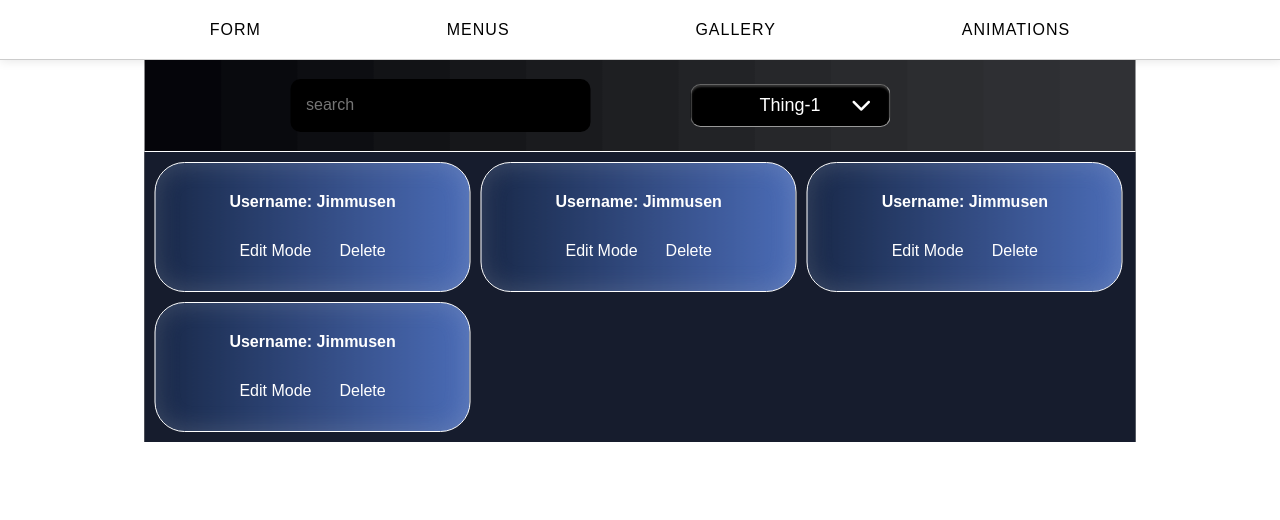
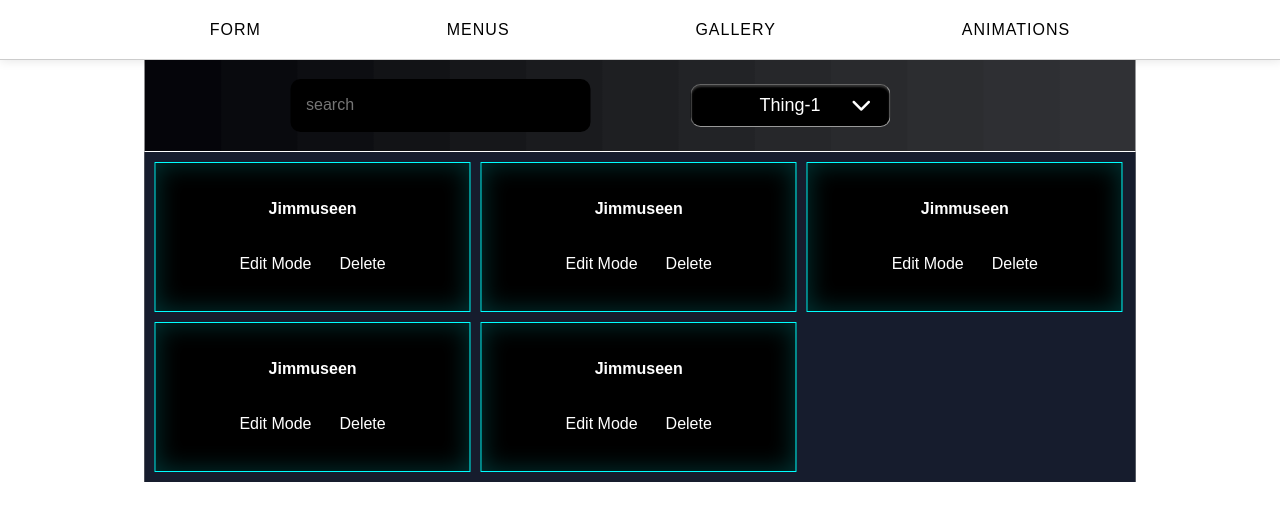
Before and after one commit to savus/testing-vite-react, a React (Vite) app: page / in a window 1280 px wide. Shown: the top 520 px of the page. Built offline with nearby package versions, Linux system fonts and the light colour scheme; data requests are answered from the project's data file.

Commit message:
Successful bezie-curve animation for UserCard component'

```diff
--- a/db.json
+++ b/db.json
@@ -7,6 +7,38 @@
       "city": "Minersvillellweewewer",
       "phone": "5555555555",
       "id": 20
+    },
+    {
+      "firstName": "meow",
+      "lastName": "meow",
+      "email": "mewmew@gmail.com",
+      "city": "Minersvillellweewewer",
+      "phone": "5555555555",
+      "id": 25
+    },
+    {
+      "firstName": "meow",
+      "lastName": "meow",
+      "email": "mewmew@gmail.com",
+      "city": "Minersvillellweewewer",
+      "phone": "5555555555",
+      "id": 21
+    },
+    {
+      "firstName": "meow",
+      "lastName": "meow",
+      "email": "mewmew@gmail.com",
+      "city": "Minersvillellweewewer",
+      "phone": "5555555555",
+      "id": 22
+    },
+    {
+      "firstName": "meow",
+      "lastName": "meow",
+      "email": "mewmew@gmail.com",
+      "city": "Minersvillellweewewer",
+      "phone": "5555555555",
+      "id": 23
     }
   ]
 }
--- /dev/null
+++ b/src/Components/Users/UserCard.tsx
@@ -0,0 +1,31 @@
+import type { TUser } from "../../types";
+
+export const UserCard = ({
+  userData: { firstName, lastName },
+  animDelay,
+}: {
+  userData: TUser;
+  animDelay: string;
+}) => {
+  type TStyles = {
+    [key: `--${string}`]: string;
+  };
+
+  const styles: TStyles = {
+    "--anim-delay": animDelay,
+  };
+
+  return (
+    <div className="card" style={styles}>
+      <h4 className="name">Jimmuseen</h4>
+      <div className="details" style={{ display: "none" }}>
+        <h4 className="first-name">{firstName}</h4>
+        <h6 className="last-name">{lastName}</h6>
+      </div>
+      <div className="edit-buttons">
+        <button className="btn ">Edit Mode</button>
+        <button className="btn ">Delete</button>
+      </div>
+    </div>
+  );
+};
--- a/src/Components/Users/UsersSection.tsx
+++ b/src/Components/Users/UsersSection.tsx
@@ -1,6 +1,7 @@
 import { useEffect, useRef, useState } from "react";
 import "../../css/user-section.css";
 import { useUserContext } from "../Providers/UserInfoProvider";
+import { UserCard } from "./UserCard";
 
 export const UserSection = ({ dropdownList }: { dropdownList: string[] }) => {
   const { allUsers } = useUserContext();
@@ -40,12 +41,13 @@ export const UserSection = ({ dropdownList }: { dropdownList: string[] }) => {
           <i className="fa-solid fa-chevron-down"></i>
           {selectedDropdown}
           <div className={`options-dropdown`}>
-            {dropdownList.map((item) => (
+            {dropdownList.map((item, index) => (
               <div
                 className="select-option"
                 onClick={() => {
                   setSelectedDropdown(item);
                 }}
+                key={index}
               >
                 {item}
               </div>
@@ -56,50 +58,12 @@ export const UserSection = ({ dropdownList }: { dropdownList: string[] }) => {
       </div>
 
       <div className="showcase-container">
-        <div className="card">
-          <h4 className="name">Username: Jimmusen</h4>
-          <div className="details" style={{ display: "none" }}>
-            <h4 className="first-name">First Name: Jimmy</h4>
-            <h6 className="last-name">Last Name: Musen</h6>
-          </div>
-          <div className="edit-buttons">
-            <button className="btn ">Edit Mode</button>
-            <button className="btn ">Delete</button>
-          </div>
-        </div>
-        <div className="card">
-          <h4 className="name">Username: Jimmusen</h4>
-          <div className="details" style={{ display: "none" }}>
-            <h4 className="first-name">First Name: Jimmy</h4>
-            <h6 className="last-name">Last Name: Musen</h6>
-          </div>
-          <div className="edit-buttons">
-            <button className="btn ">Edit Mode</button>
-            <button className="btn ">Delete</button>
-          </div>
-        </div>
-        <div className="card">
-          <h4 className="name">Username: Jimmusen</h4>
-          <div className="details" style={{ display: "none" }}>
-            <h4 className="first-name">First Name: Jimmy</h4>
-            <h6 className="last-name">Last Name: Musen</h6>
-          </div>
-          <div className="edit-buttons">
-            <button className="btn ">Edit Mode</button>
-            <button className="btn ">Delete</button>
-          </div>
-        </div>
-        <div className="card">
-          <h4 className="name">Username: Jimmusen</h4>
-          <div className="details" style={{ display: "none" }}>
-            <h4 className="first-name">First Name: Jimmy</h4>
-            <h6 className="last-name">Last Name: Musen</h6>
-          </div>
-          <div className="edit-buttons">
-            <button className="btn ">Edit Mode</button>
-            <button className="btn ">Delete</button>
-          </div>
-        </div>
+        {allUsers.map((user, index) => {
+          const indexPercent = `${(3 + index) / 15}s`;
+          return (
+            <UserCard userData={user} animDelay={indexPercent} key={user.id} />
+          );
+        })}
       </div>
     </section>
   );
--- a/src/css/user-section.css
+++ b/src/css/user-section.css
@@ -117,18 +117,27 @@
 
 .showcase-container .card {
   --card-width: calc(var(--section-width) * 0.319);
-  --card-height: 130px;
+  --card-height: 150px;
   width: var(--card-width);
   height: var(--card-height);
-  border: 1px solid white;
+  border: 1px solid rgba(0, 255, 255);
   display: flex;
   justify-content: space-evenly;
   align-items: center;
   flex-direction: column;
-  background: var(--grad-1);
-  border-radius: 30px;
+  background: #000;
   position: relative;
-  box-shadow: inset 0px 0px 25px 1px rgba(200, 200, 200, 0.2);
+  box-shadow: inset 0px 0px 25px 1px rgba(0, 255, 255, 0.2);
+  transform: translate(5%, 30%);
+  opacity: 0;
+  transition: none;
+}
+
+.user-section.active .showcase-container .card {
+  transition: all calc(var(--anim-delay) * 2) cubic-bezier(0.34, 0.31, 0, 1.83)
+    var(--anim-delay);
+  transform: translate(0, 0);
+  opacity: 1;
 }
 
 .showcase-container .card h4,
```
